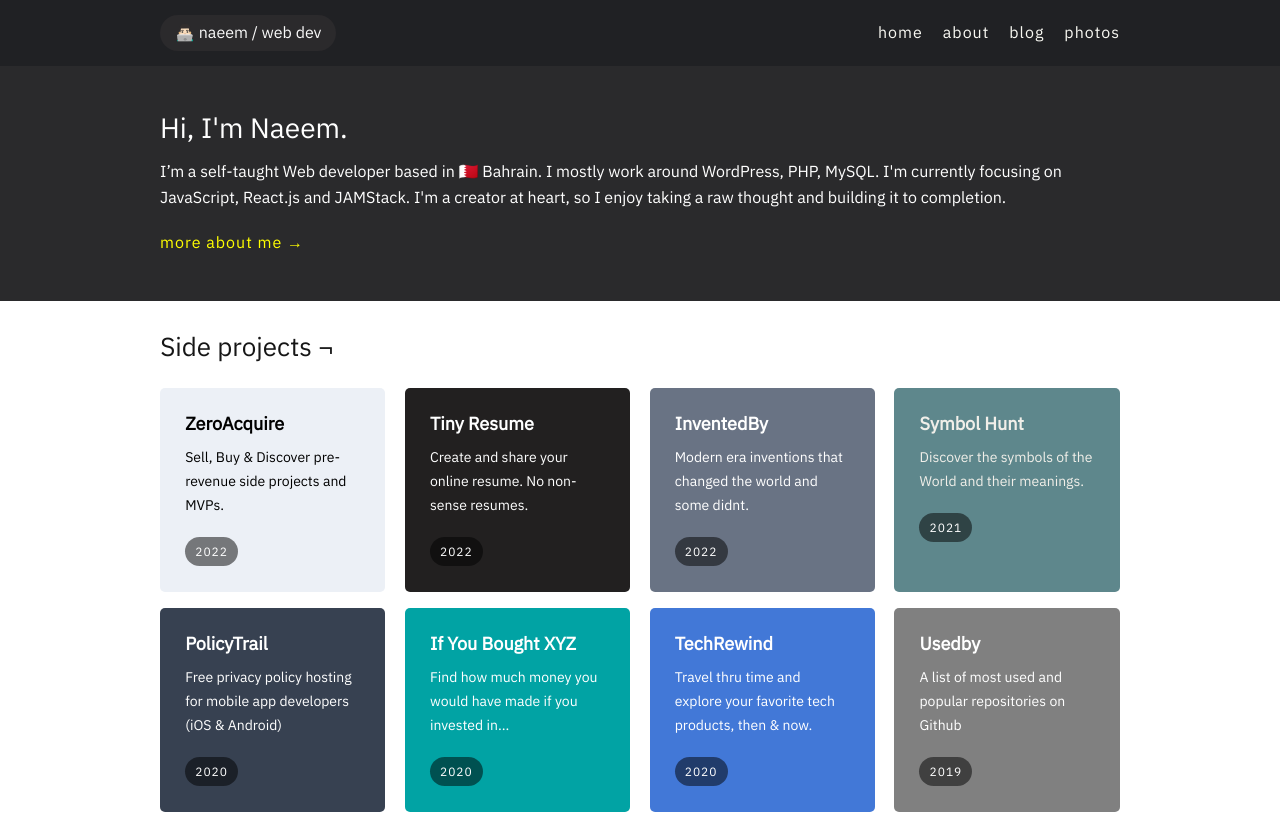
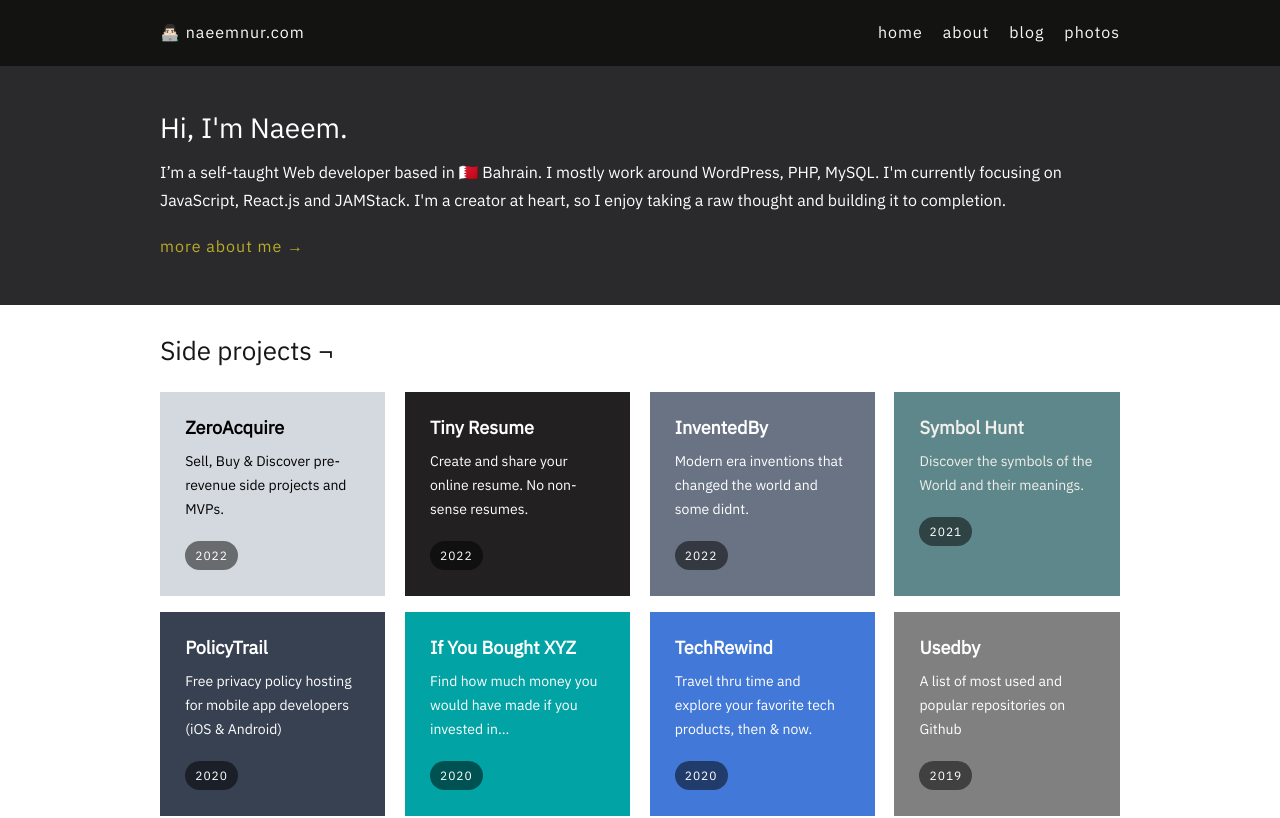
Before and after one commit to naeemnur/naeemnur.com, a React (Create React App) app: page / in a window 1280 px wide. Shown: the top 818 px of the page. Built offline with nearby package versions, Linux system fonts and the light colour scheme.

Commit message:
colors and texts

```diff
--- a/src/Navbar.js
+++ b/src/Navbar.js
@@ -7,7 +7,7 @@
       <header className="nn_header">
         <div className="container">
           <nav className="nn_navbar">
-          <NavLink className="naeem nn_menuItem" to="/">👨🏻‍💻 Naeem / web dev </NavLink>
+          <NavLink className="naeem nn_menuItem" to="/">👨🏻‍💻 naeemnur.com </NavLink>
             <ul className="nn_menu">
             <li className="nn_menuItem">
                 <NavLink to="/">Home</NavLink>
--- a/src/scss/main.scss
+++ b/src/scss/main.scss
@@ -26,26 +26,25 @@
 body {
   color: #161616;
   font-family: "IBM Plex Sans", sans-serif;
-
   background: $primary-background;
   font-size: 1rem;
 }
 
 a {
-  color: yellow;
+  color: #b9ac28;
   text-decoration: none;
 }
 
 a:hover,
 a:active,
 a:focus {
-  color: yellow;
+  color: #b9ac28;
   text-decoration: none;
 }
 
 p {
   font-weight: 400;
-  line-height: 26px;
+  line-height: 28px;
   padding: 0;
   margin: 0 0 20px 0;
 }
@@ -198,7 +197,7 @@
 }
 
 .nn_hero {
-  background:#2A2A2C;
+  background:#2a2a2c;
   padding: 45px 0;
   color: #fff;
 
@@ -232,16 +231,15 @@
     letter-spacing: 1px;
   }
   & a:hover {
-    color: yellow;
+    color: #b9ac28;
   }
   &.naeem {
     float: left;
     color: #f9f9f9;
-    background: #8674741a;
-    padding: 5px 15px;
+    padding: 5px 0;
     font-size: 16px;
-    border-radius: 99px;
     text-transform: lowercase;
+    letter-spacing: 1px;
   }
   &:hover {
     text-decoration: none;
@@ -277,7 +275,6 @@
 a.nn_project {
   padding: 25px;
   vertical-align: top;
-  border-radius: 5px;
   margin-bottom: 1.5em;
   background: transparent;
   display: block;
@@ -482,7 +479,7 @@
 }
 
 .nn_project.nn_za {
-  background: #ecf0f6;
+  background: #d4d9df;
   color: #000;
 }
 
--- a/src/scss/variables.scss
+++ b/src/scss/variables.scss
@@ -3,8 +3,8 @@
 //==============================================================================
 
 $primary-color: #f9f9f3;
-$primary-background: #ffffff;
-$primary-text: #202124;
+$primary-background: #f1f1f1s;
+$primary-text: #131311;
 $primary-link: #fff;
 
 // Breakpoints
```
Also changed, not shown: 2 other files (tests, documents, lock files or other folders).
